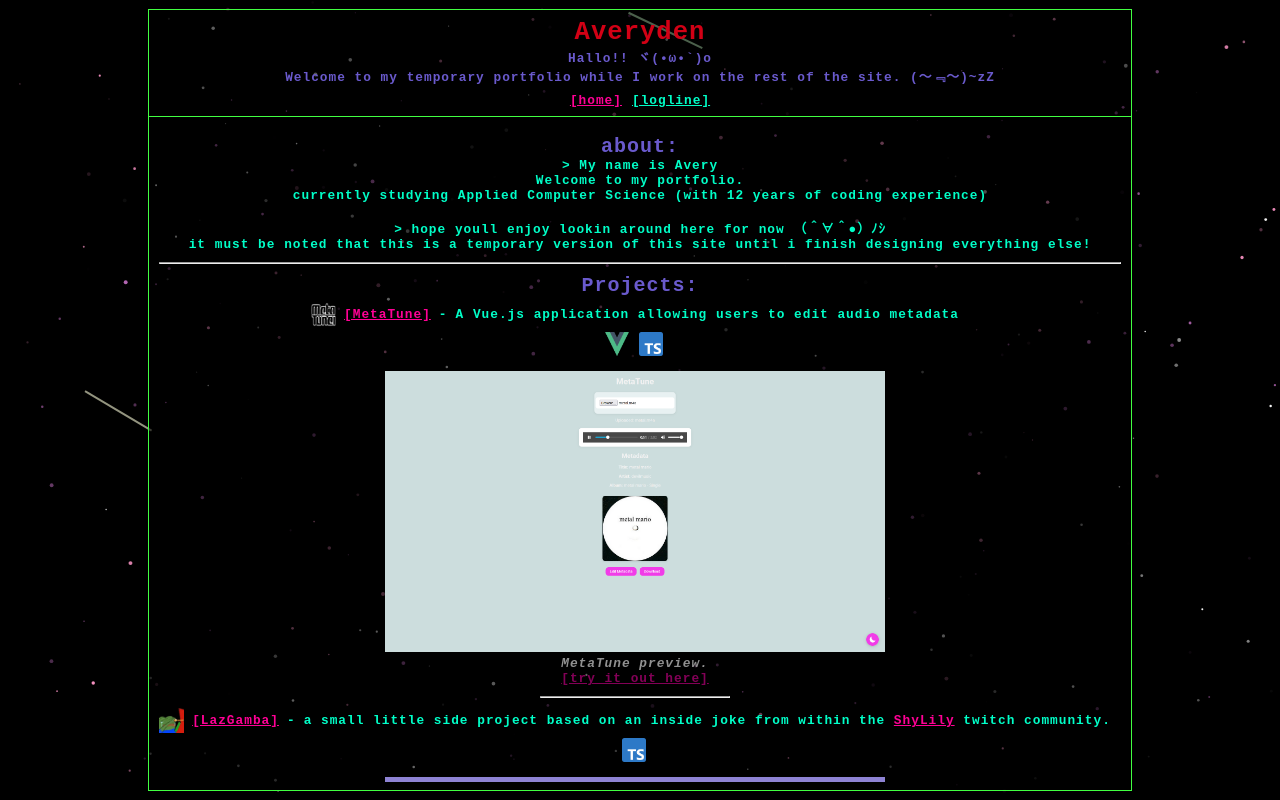
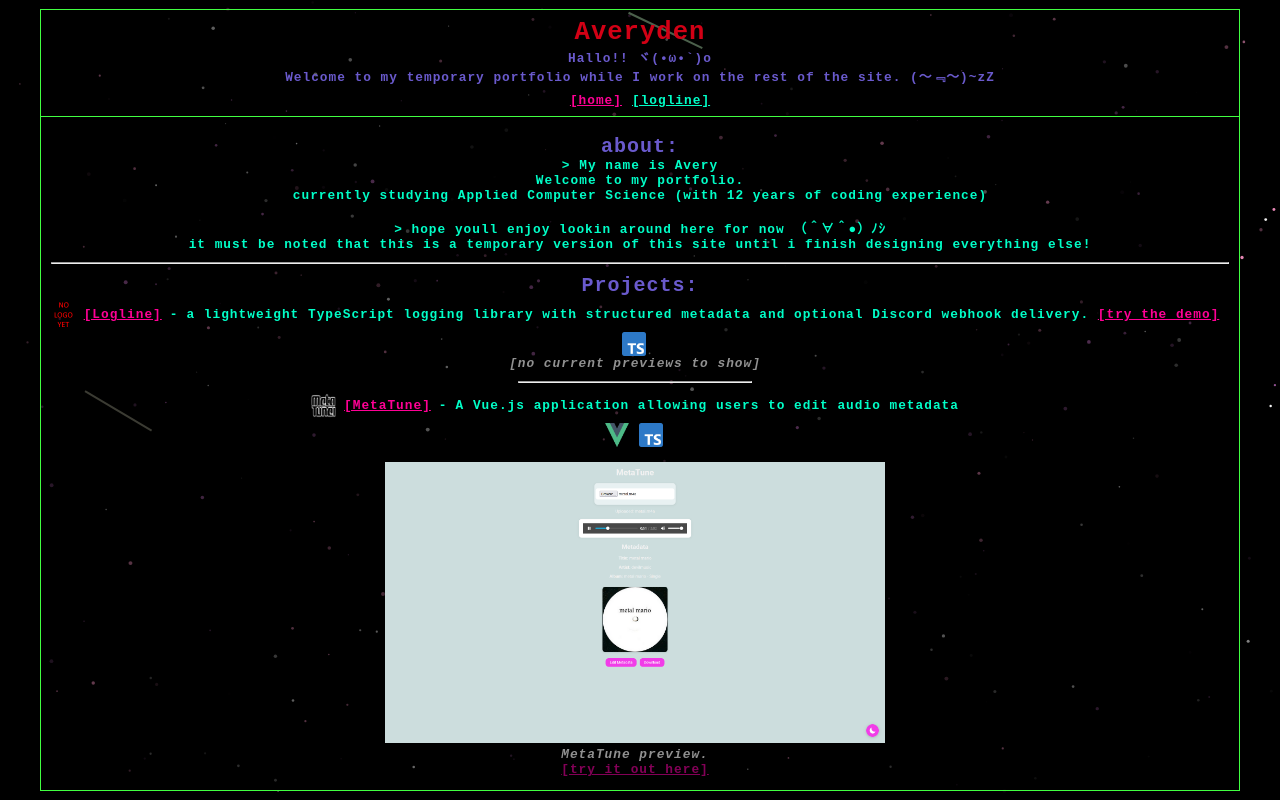
Before and after one commit to Averyden/averyden.github.io, a Vue app: page / in a window 1280 px wide. Built offline with nearby package versions, Linux system fonts and the light colour scheme.

Commit message:
feat: add logline to projects list

```diff
--- a/src/components/ProjectList.vue
+++ b/src/components/ProjectList.vue
@@ -29,6 +29,14 @@ interface Project {
 }
 
 const projects: Project[] = [
+  {
+    name: 'Logline',
+    description:
+      'a lightweight TypeScript logging library with structured metadata and optional Discord webhook delivery. <a href="/logline" class="inlineLink">[try the demo]</a>',
+    repo: 'https://github.com/Averyden/logline',
+    icon: 'projectAssets/noIcon.png',
+    langs: [Languages.Typescript],
+  },
   {
     name: 'MetaTune',
     description: 'A Vue.js application allowing users to edit audio metadata',
```
